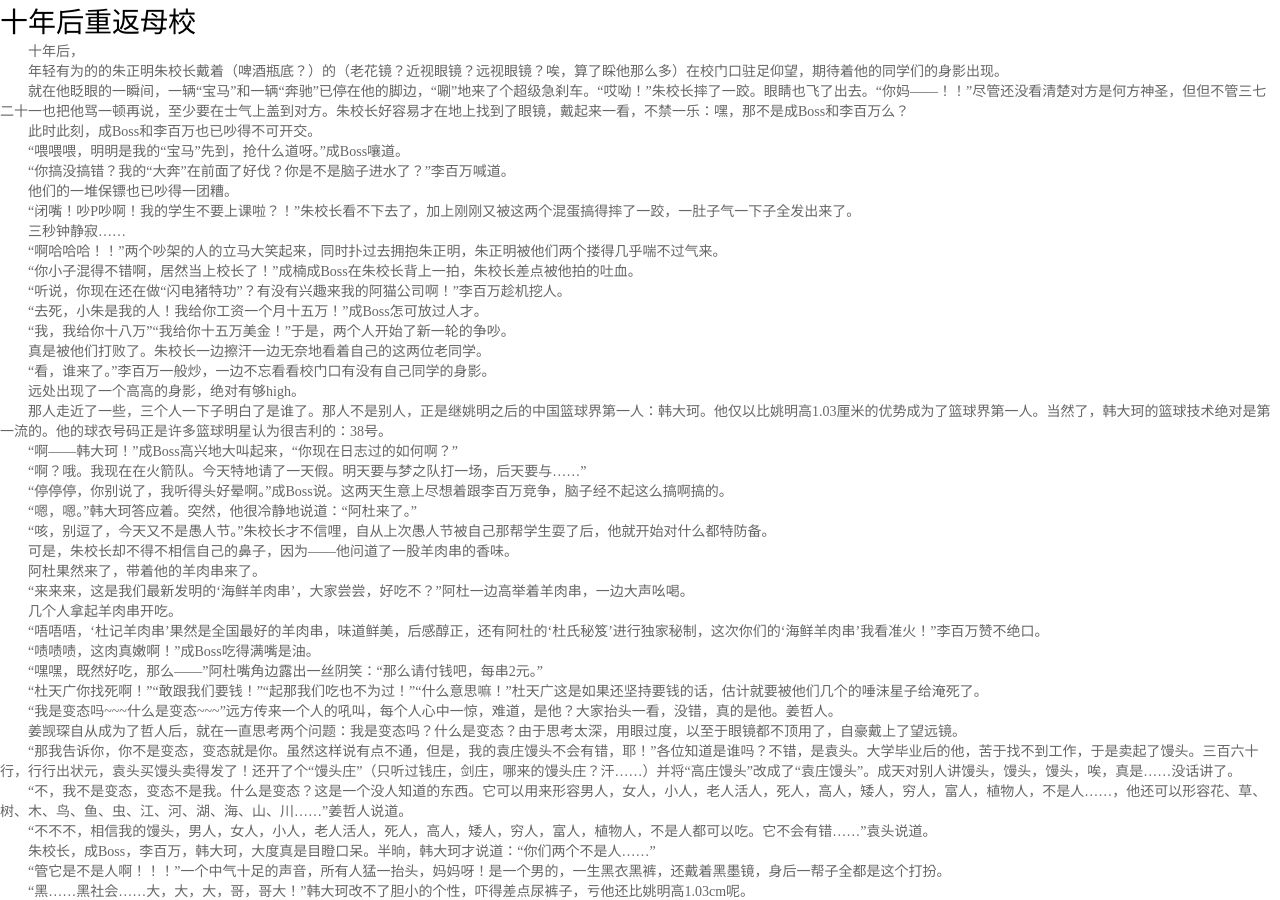
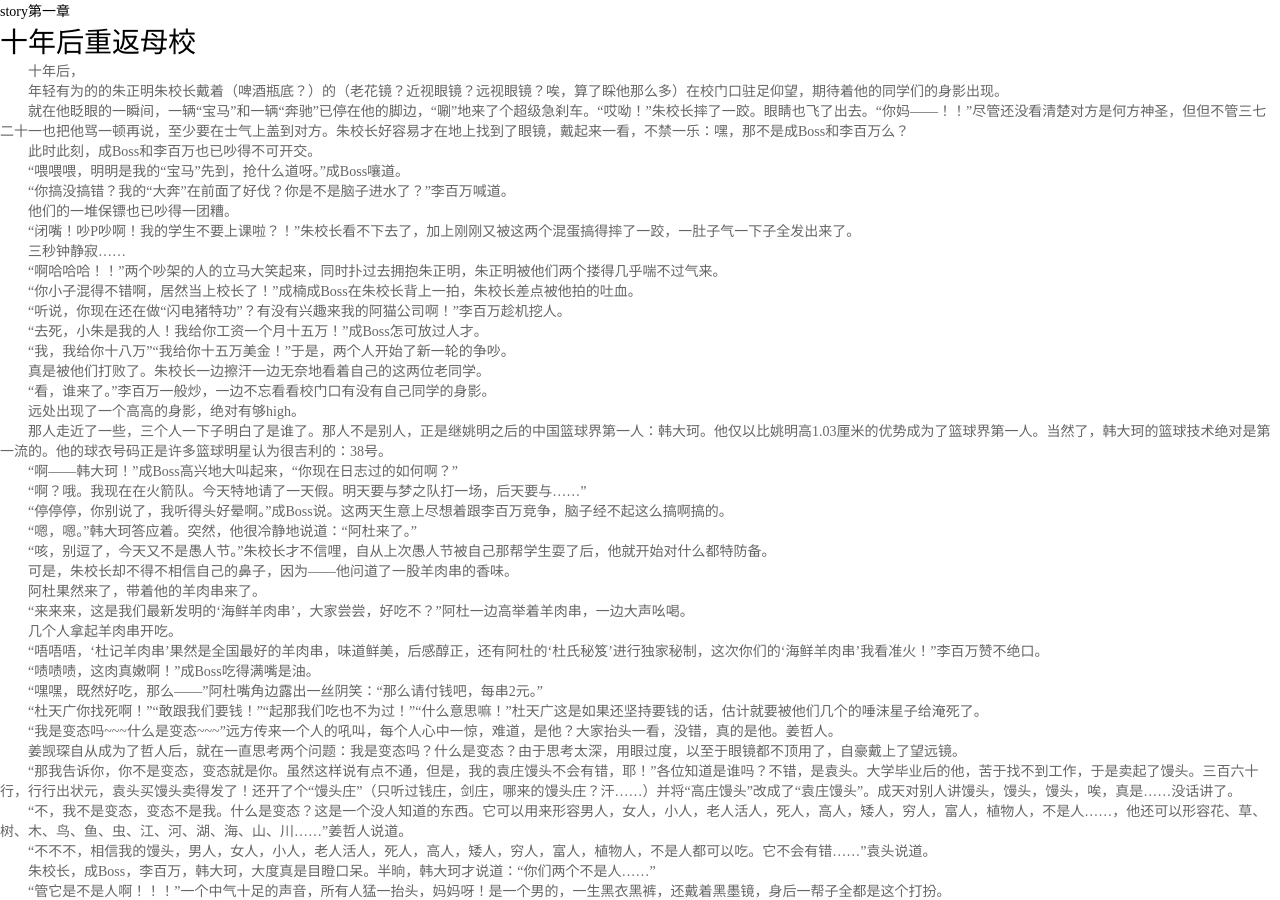
Before and after one commit to r4p0/r4p0.github.io, a Jekyll site: the page built from tenyears/_posts/2016-12-29-chapter1.html, in a window 1280 px wide and 900 px high. Built offline with Jekyll 4.4.1, drawn with Linux system fonts in a browser that asks for light colours.

Commit message:
测试逻辑

```diff
--- a/tenyears/_posts/2016-12-29-chapter1.html
+++ b/tenyears/_posts/2016-12-29-chapter1.html
@@ -3,6 +3,7 @@ layout: story
 title: 第一章
 ---
 <div class="content">
+  <div>{{ page.layout }}{{ page.title }}</div>
   <h1>十年后重返母校</h1>
   <p>十年后，</p>
   <p>年轻有为的的朱正明朱校长戴着（啤酒瓶底？）的（老花镜？近视眼镜？远视眼镜？唉，算了睬他那么多）在校门口驻足仰望，期待着他的同学们的身影出现。</p>
```
